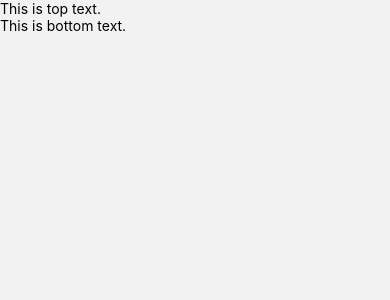
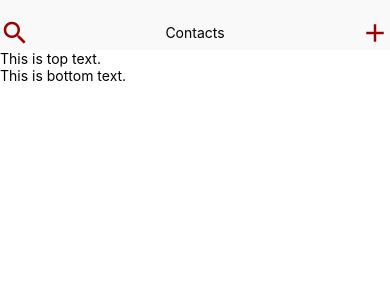
Before and after one commit to andrewleong/AquariuxContacts, a React Native app: screen /ContactList in a window 390 px wide. Shown: the top 300 px of the page. Built offline with nearby package versions, Linux system fonts and the light colour scheme.

Commit message:
add material icons and appbar component

```diff
--- a/package.json
+++ b/package.json
@@ -15,7 +15,8 @@
     "react": "18.0.0",
     "react-native": "0.69.0",
     "react-native-safe-area-context": "^4.3.1",
-    "react-native-screens": "^3.13.1"
+    "react-native-screens": "^3.13.1",
+    "react-native-vector-icons": "^9.2.0"
   },
   "devDependencies": {
     "@babel/core": "^7.12.9",
--- /dev/null
+++ b/src/components/AppBar.js
@@ -0,0 +1,27 @@
+import React from 'react';
+import {View, Text, StyleSheet} from 'react-native';
+import MaterialIcon from 'react-native-vector-icons/MaterialIcons';
+
+const AppBar = props => {
+  return (
+    <View style={styles.appBarContainer}>
+      {<MaterialIcon name="search" size={30} color="#900" />}
+      <Text style={styles.textStyle}>Contacts</Text>
+      {<MaterialIcon name="add" size={30} color="#900" />}
+    </View>
+  );
+};
+
+const styles = StyleSheet.create({
+  appBarContainer: {
+    display: 'flex',
+    flexDirection: 'row',
+    justifyContent: 'space-between',
+    backgroundColor: '#f9f9f9',
+    alignItems: 'center',
+    height: 50,
+    paddingTop: 15,
+  },
+});
+
+export default AppBar;
--- a/src/screens/ContactDetail.js
+++ b/src/screens/ContactDetail.js
@@ -5,7 +5,7 @@ import styles from '../styles';
 
 const ContactDetail = () => {
   return (
-    <SafeAreaView style={styles.safeArea}>
+    <SafeAreaView style={styles.mainContainer}>
       <Text>This is top text.</Text>
       <Text>This is bottom text.</Text>
     </SafeAreaView>
--- a/src/screens/ContactList.js
+++ b/src/screens/ContactList.js
@@ -1,12 +1,13 @@
 import React from 'react';
 import {Text} from 'react-native';
 import {SafeAreaView} from 'react-native-safe-area-context';
-
+import AppBar from '../components/AppBar';
 import styles from '../styles';
 
 const ContactList = () => {
   return (
-    <SafeAreaView style={styles.safeArea}>
+    <SafeAreaView style={styles.mainContainer}>
+      <AppBar />
       <Text>This is top text.</Text>
       <Text>This is bottom text.</Text>
     </SafeAreaView>
--- a/src/styles/index.js
+++ b/src/styles/index.js
@@ -1,8 +1,9 @@
 import {StyleSheet} from 'react-native';
 
 const styles = StyleSheet.create({
-  safeArea: {
+  mainContainer: {
     flex: 1,
+    backgroundColor: 'white',
   },
   sectionContainer: {
     marginTop: 32,
```
Also changed, not shown: react-native.config.js (added, +9 -0 lines), 5 other files (tests, documents, lock files or other folders).
